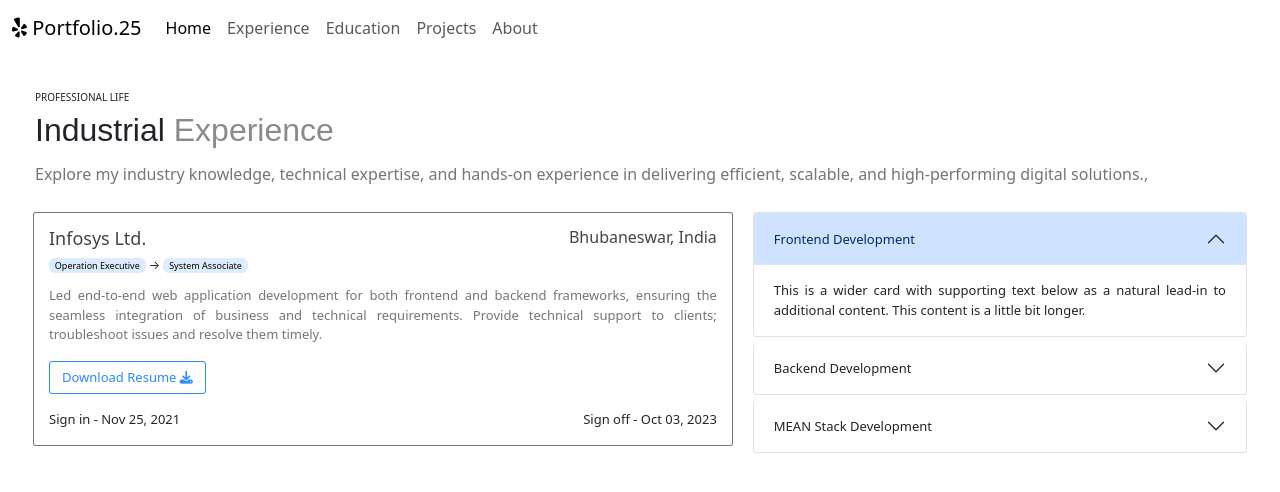
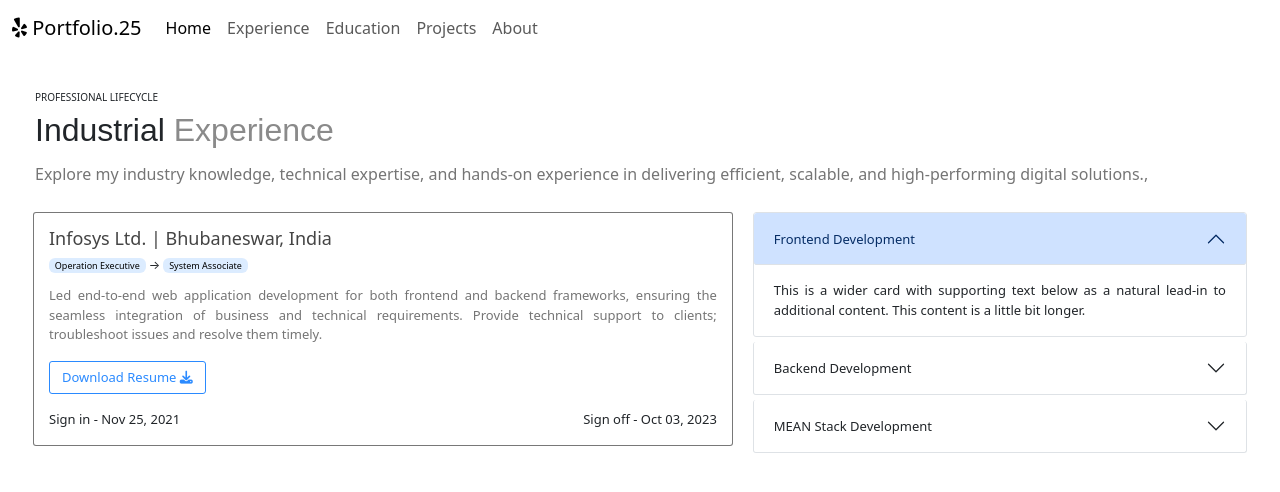
Before and after one commit to SandipanKarmakar04/portfolio, an Angular app: page /experience in a window 1280 px wide. Shown: the top 492 px of the page. Built offline with nearby package versions, Linux system fonts and the light colour scheme.

Commit message:
modified experience.component.html and css files

```diff
--- a/src/app/experience/experience.component.html
+++ b/src/app/experience/experience.component.html
@@ -3,7 +3,7 @@
         <h1 class="lead" style="font-size:10px; font-weight: normal;">
             <!-- <i class="fa-solid fa-star-of-life"
                             style="font-size: 11px; color: #8a8a8a ;"></i>&nbsp;&nbsp;  -->
-            PROFESSIONAL LIFE
+            PROFESSIONAL LIFECYCLE
         </h1>
         <h5 class="lead" style="font-family: genos; font-size: xx-large; font-family: Arial, Helvetica, sans-serif;">
             Industrial
@@ -17,8 +17,8 @@
         <div class="col-lg-7 col-12" style="padding: 10px; ">
             <div class="card" style="padding: 15px; margin: auto;">
                 <h5 class=" lead" style="font-weight: 500; text-decoration: none; color: #444444; font-size: large;">
-                    Infosys Ltd. <span
-                        style="font-size: medium; justify-content: end; display: inline; float: inline-end;">Bhubaneswar,
+                    Infosys Ltd. |<span
+                        style="font-size: large; font-weight: 370;"> Bhubaneswar,
                         India</span>
                 </h5>
                 <h1 class="lead" style="font-size:12px; font-weight: normal;">
```
